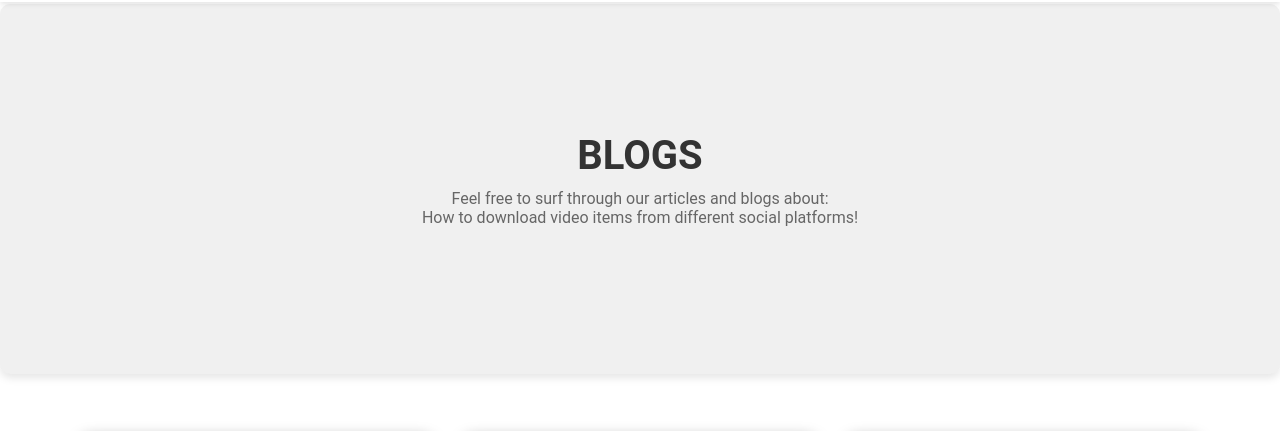
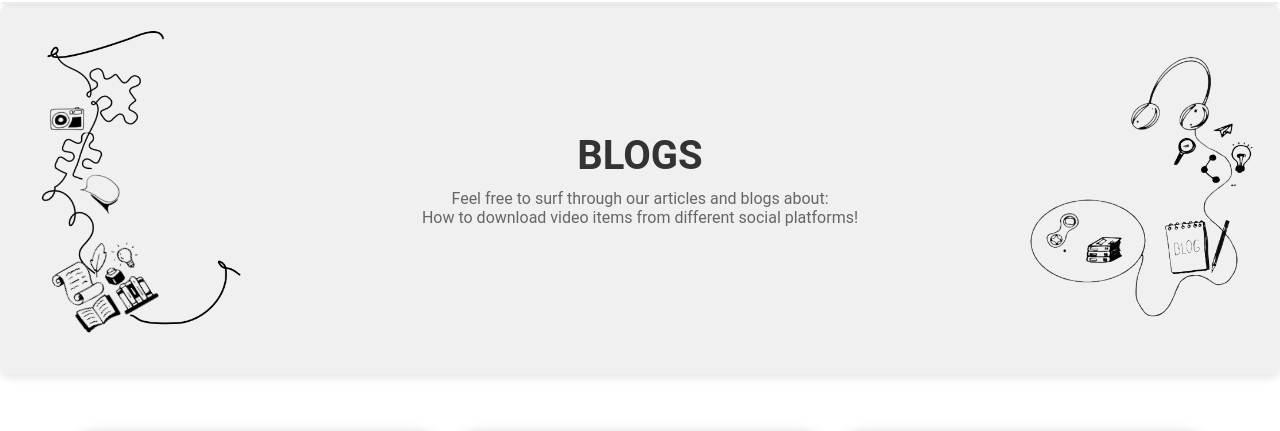
Before and after one commit to SushantShrestha12/Tyins, a plain HTML site: page HTML/blog.html in a window 1280 px wide. Shown: the part 58-489 px from the top of the page. Drawn offline with Linux system fonts and the light colour scheme.

Commit message:
Added Images in blogpage

```diff
--- a/CSS/blog.css
+++ b/CSS/blog.css
@@ -100,6 +100,16 @@ body {
   border-radius: 10px;
   box-shadow: 0 4px 8px rgba(0, 0, 0, 0.1);
   height: 370px;
+}
+
+.banner_doodles {
+  flex: 1;
+  text-align: center; /* Centers the doodle images */
+}
+
+.banner_doodles img {
+  max-width: 100%;
+  height: auto;
 }
 
 .banner_title {
--- a/HTML/blog.html
+++ b/HTML/blog.html
@@ -27,18 +27,22 @@
 
   <main class="container">
     <div>
-
       <div class="index_banner">
+        <figure class="banner_doodles left">
+            <img src="../Images/left_blogimg.png" alt="Left Doodle Art">
+        </figure>
         <div class="banner_title">
             <h1 class="heading">
-                BLOGS
+              BLOGS
             </h1>
             <p class="slogan">
               Feel free to surf through our articles and blogs about:<br> How to download video items from different social platforms!
             </p>
         </div>
+        <figure class="banner_doodles right">
+            <img src="../Images/right_blogImg.png" alt="Right Doodle Art">
+        </figure>
       </div>
-
       <div class="blog_box">
         <div class="youtube_box">
           <a class="article_ref" href="../HTML/blog_youtube.html">
```
Also changed, not shown: Images/left_blogImg.png (added), Images/right_blogImg.png (added).
